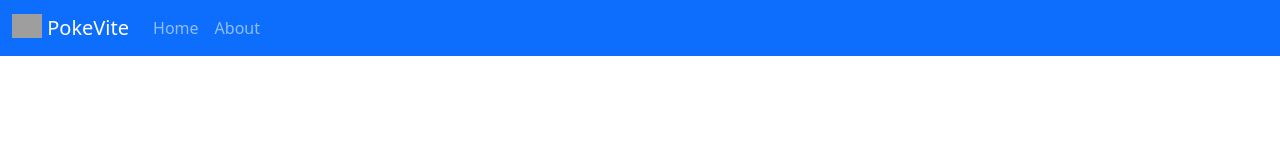
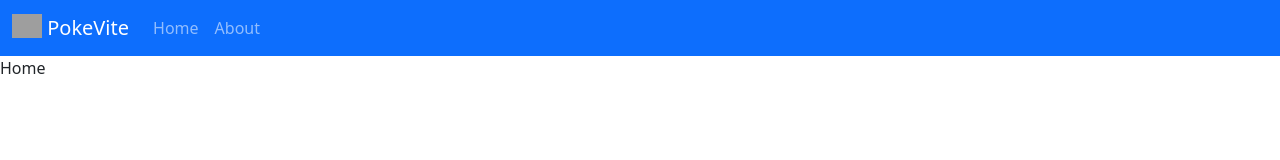
Before and after one commit to PauloAlves8039/vue-pokevite, a Vue app: page / in a window 1280 px wide. Shown: the top 160 px of the page. Built offline with nearby package versions, Linux system fonts and the light colour scheme; grey boxes are pictures that could not be loaded.

Commit message:
Criando componente para card e chamando a home

```diff
--- a/src/App.vue
+++ b/src/App.vue
@@ -25,6 +25,10 @@
       </div>
     </nav>
 
+    <div class="main">
+      <router-view></router-view>
+    </div>
+
     <footer class="bg-primary text-light">
       <div>Design in {{ new Date().getFullYear() }}</div>
     </footer>
```
Also changed, not shown: src/components/CardPokemonSelected.vue (added, +9 -0 lines).
